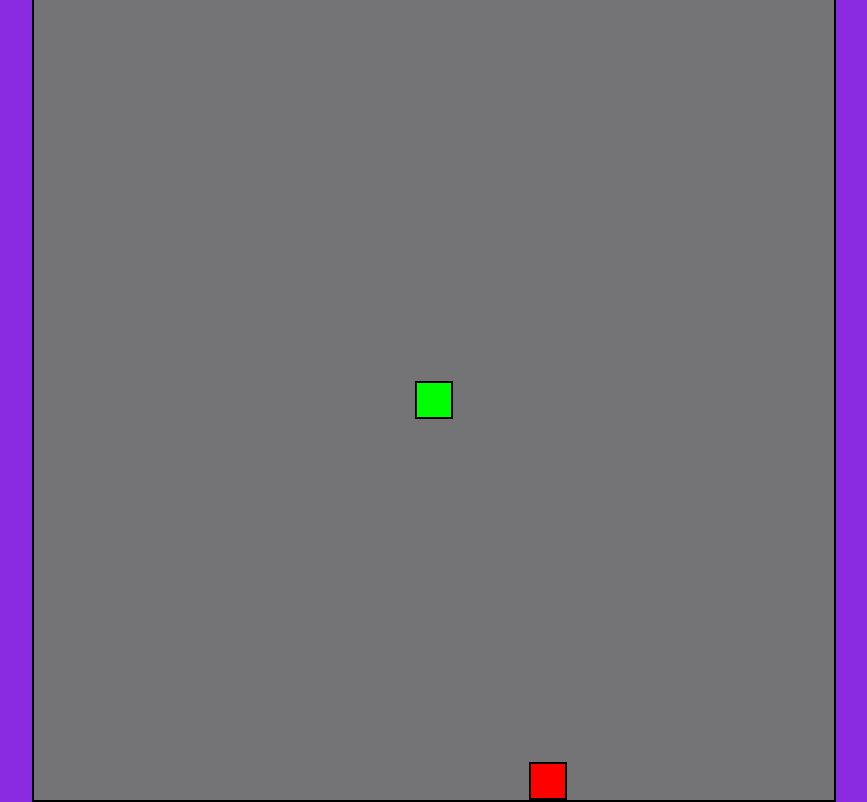
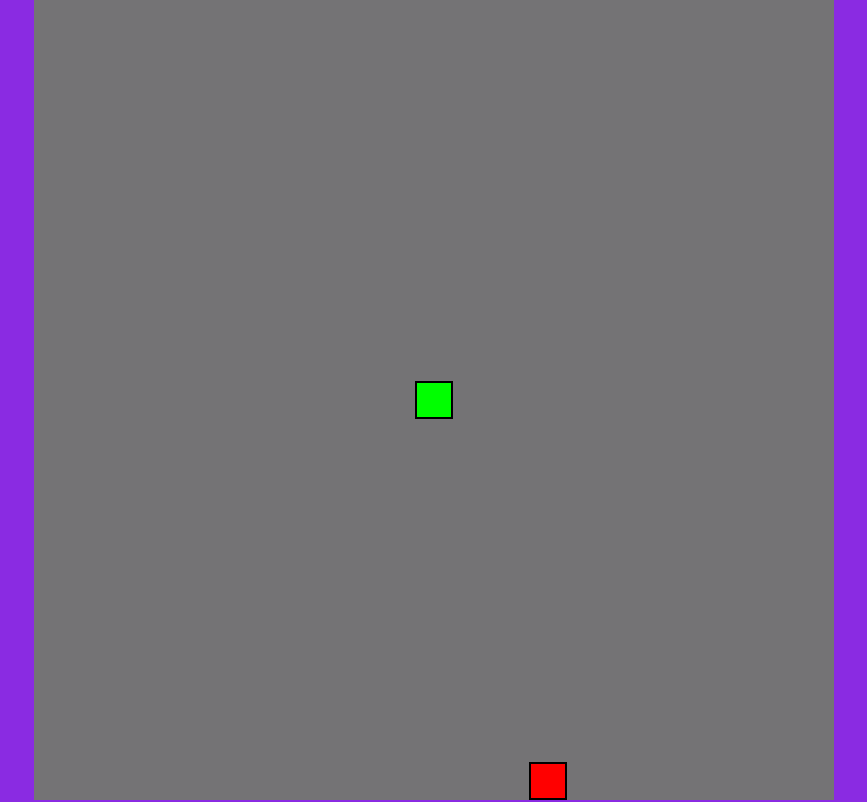
Before and after one commit to diede110/javascript-game, a plain HTML site: page index.html in a window 1280 px wide. Shown: the whole page, without its empty margins (206-1073 px from the left). Drawn offline with Linux system fonts and the light colour scheme.

Commit message:
border remove

```diff
--- a/index.html
+++ b/index.html
@@ -23,7 +23,6 @@
       display: grid;
       grid-template-rows: repeat(21, 1fr);
       grid-template-columns: repeat(21, 1fr);
-      border: .25vmin solid black;
     }
 
     .snake {
```
